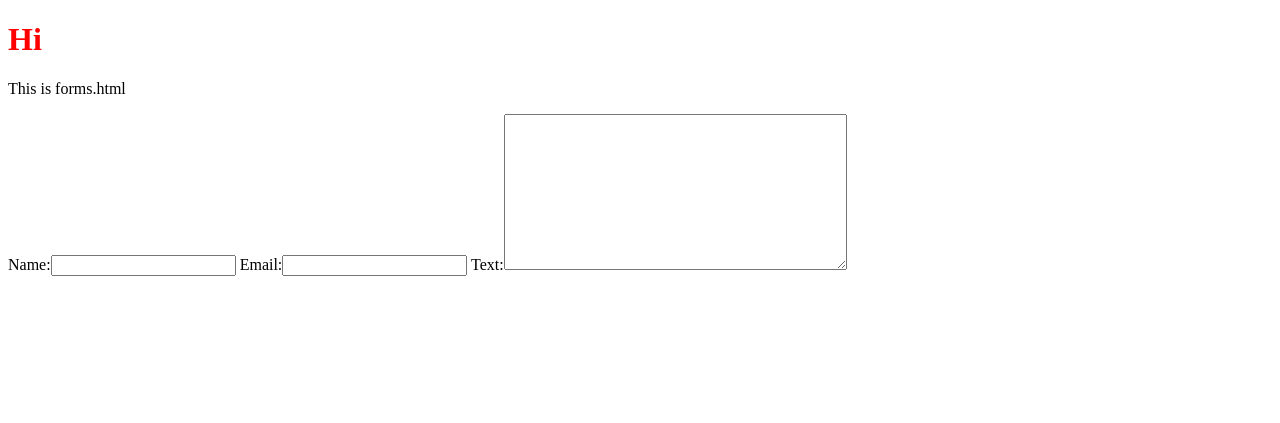
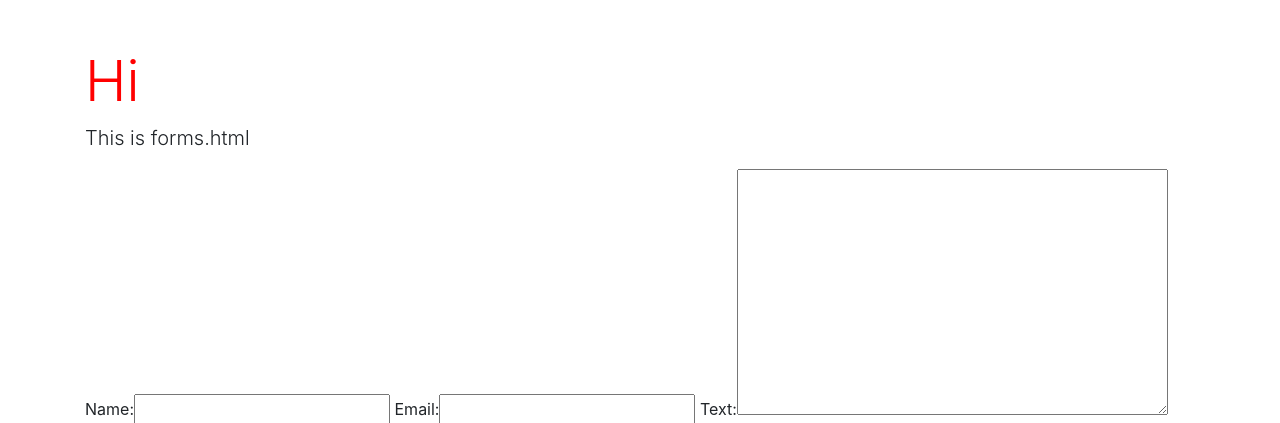
Before and after one commit to te25son/Coursera, a Django app: page /forms/ in a window 1280 px wide. Shown: the top 423 px of the page. Run offline with Django 3.2, Linux system fonts and the light colour scheme; some libraries are stand-ins or nearby versions.

Commit message:
add bootstrap to templates

```diff
--- a/Udemy/Full_Stack/django_level_three/form_project/templates/form_app/forms.html
+++ b/Udemy/Full_Stack/django_level_three/form_project/templates/form_app/forms.html
@@ -5,12 +5,19 @@
     <meta charset="utf-8">
     <title>Forms</title>
 
+    <!-- My CSS -->
     <link rel="stylesheet" href="{% static 'form_app/css/styles.css' %}">
+
+    <!-- Bootsrap -->
+    <link rel="stylesheet" href="https://stackpath.bootstrapcdn.com/bootstrap/4.3.1/css/bootstrap.min.css" integrity="sha384-ggOyR0iXCbMQv3Xipma34MD+dH/1fQ784/j6cY/iJTQUOhcWr7x9JvoRxT2MZw1T" crossorigin="anonymous">
+
   </head>
   <body>
 
-    <h1>Hi</h1>
-    <p>This is forms.html</p>
+    <div class="container mt-5">
+      <h1 class="display-4">Hi</h1>
+      <p class="lead">This is forms.html</p>
+    </div>
 
     <div class="container">
       {{ form }}
```
Also changed, not shown: Udemy/Full_Stack/django_level_three/form_project/templates/form_app/index.html (+10 -3 lines).
